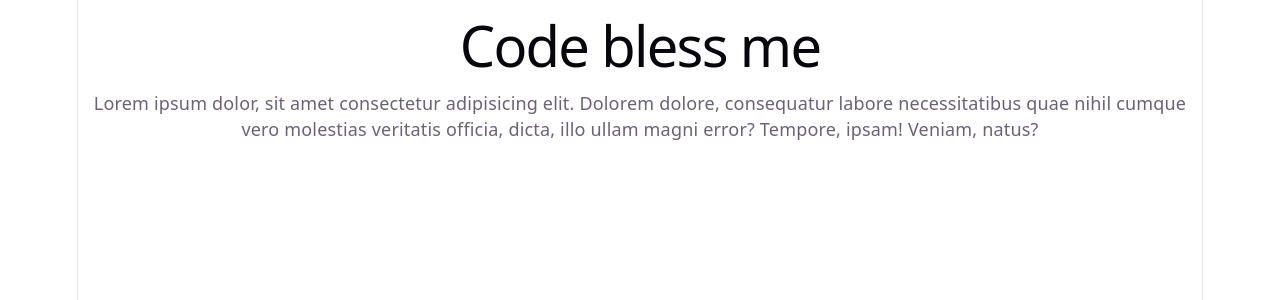
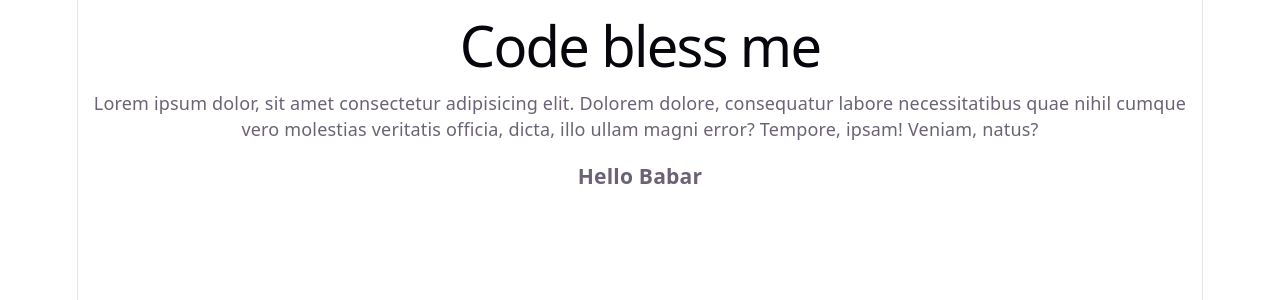
Before and after one commit to Bobbyprogrammer/react-devops, a React (Vite) app: page / in a window 1280 px wide. Shown: the top 300 px of the page. Built offline with nearby package versions, Linux system fonts and the light colour scheme.

Commit message:
redeploy

```diff
--- a/src/App.jsx
+++ b/src/App.jsx
@@ -8,6 +8,7 @@ function App() {
         molestias veritatis officia, dicta, illo ullam magni error? Tempore,
         ipsam! Veniam, natus?
       </p>
+      <h3>Hello Babar</h3>
     </>
   );
 }
```
